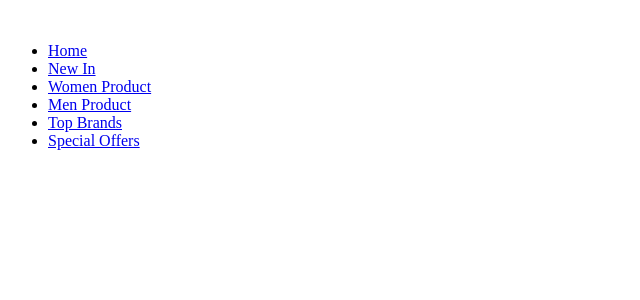
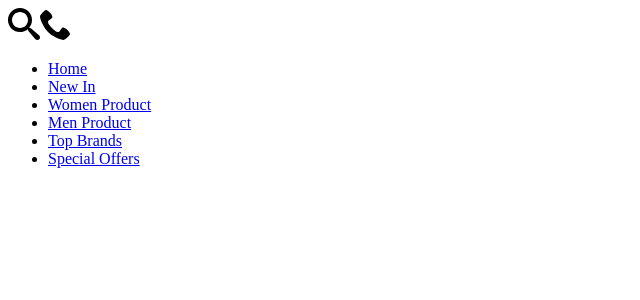
Before and after one commit to Eldar503/ReactJs_typyng, a React (Create React App) app: page / in a window 1280 px wide. Shown: the top 300 px of the page, without its empty margins (0-640 px from the left). Built offline with nearby package versions, Linux system fonts and the light colour scheme; the HTML template or start-up script is replaced by a standard one.

Commit message:
Добавил css

```diff
--- a/src/components/header.jsx
+++ b/src/components/header.jsx
@@ -1,3 +1,6 @@
+import search from '../assets/search.svg';
+import phone from '../assets/phone.svg';
+
 
 const Header = () => {
     return (
@@ -5,7 +8,8 @@ const Header = () => {
             <div className="container">
                 <div className="header__top"></div>
                 <div>
-                    <img src="" alt=""/>
+                    <img src={search} alt=""/>
+                    <img src={phone} alt=""/>
                 </div>
                 <div className="header__bottom"></div>
                 <nav className="header__nav nav">
--- /dev/null
+++ b/src/css/index.css
@@ -0,0 +1,3 @@
+.app{
+    font-family: 'open-sans' ;
+}
```
